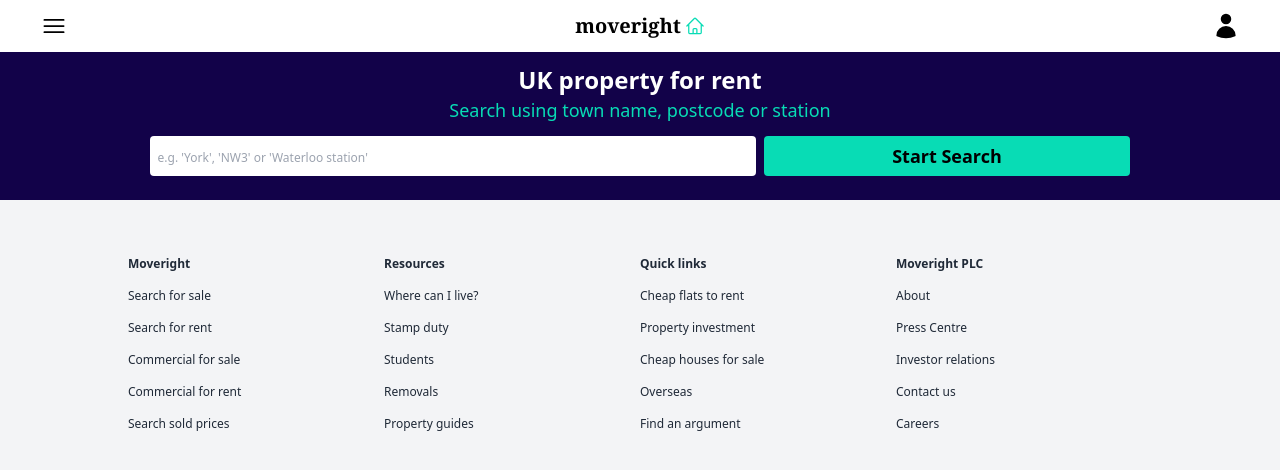
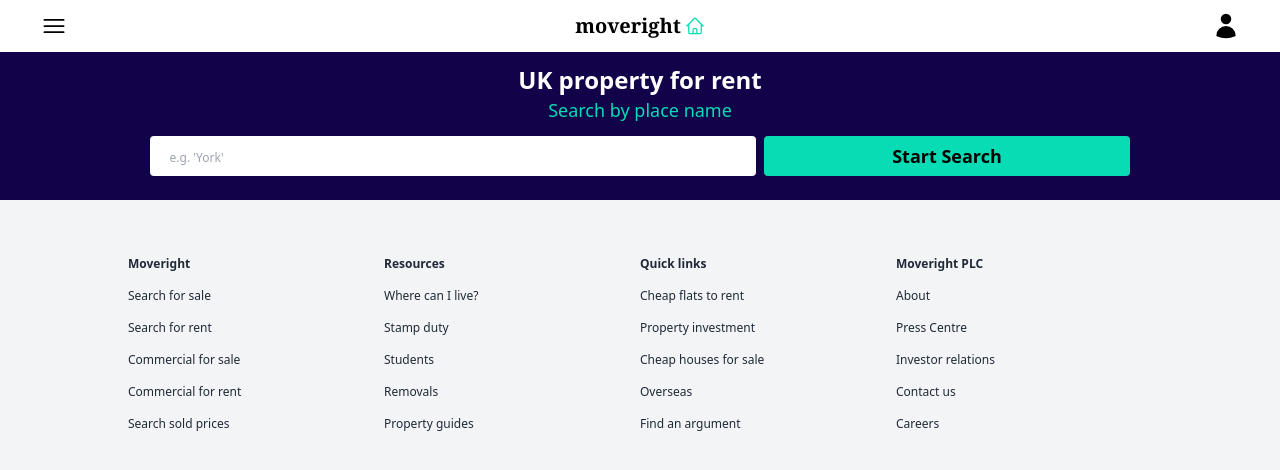
Before and after one commit to jonnyabrams/moveright, a Next.js app: page /search-rent in a window 1280 px wide. Shown: the top 470 px of the page. Built offline with nearby package versions, Linux system fonts and the light colour scheme.

Commit message:
feat: pass search data as queries

```diff
--- a/components/Search.tsx
+++ b/components/Search.tsx
@@ -1,23 +1,44 @@
+import { useRouter } from "next/router";
+import { useState } from "react";
+
 interface IProps {
   title: string;
 }
 
 const Search = ({ title }: IProps) => {
+  const [searchInput, setSearchInput] = useState("");
+  const router = useRouter();
+
+  const search = () => {
+    router.push({
+      pathname: "/search-results",
+      query: {
+        type: title,
+        location: searchInput,
+      },
+    });
+  };
+
   return (
     <div className="flex flex-col justify-center items-center p-3 bg-[#120249]">
       <h1 className="text-white font-bold text-lg md:text-2xl">
         UK property for {title}
       </h1>
       <p className="text-[#08dcb5] text-xs md:text-lg">
-        Search using town name, postcode or station
+        Search by place name
       </p>
       <div className="flex space-x-2 p-3 w-[80%]">
         <input
-          className="placeholder:text-xs flex-4 p-2 rounded flex-grow outline-none"
+          value={searchInput}
+          onChange={(e) => setSearchInput(e.target.value)}
+          className="placeholder:text-xs placeholder:p-3 flex-4 p-2 rounded flex-grow outline-none"
           type="text"
-          placeholder="e.g. 'York', 'NW3' or 'Waterloo station'"
+          placeholder="e.g. 'York'"
         />
-        <button className="bg-[#08dcb5] h-10 font-bold rounded cursor-pointer flex-1 text-xs p-1 md:text-lg">
+        <button
+          onClick={search}
+          className="bg-[#08dcb5] h-10 font-bold rounded cursor-pointer flex-1 text-xs p-1 md:text-lg"
+        >
           Start Search
         </button>
       </div>
--- a/pages/search-rent.tsx
+++ b/pages/search-rent.tsx
@@ -6,7 +6,7 @@ const SearchRent = () => {
   return (
     <div>
       <Header />
-        <Search title="rent" />
+      <Search title="rent" />
       <Footer />
     </div>
   );
--- /dev/null
+++ b/pages/search-results.tsx
@@ -0,0 +1,10 @@
+import { useRouter } from "next/router";
+
+const SearchResults = () => {
+  const router = useRouter();
+  const {type, location} = router.query;
+
+  return <div>{type} {location}</div>;
+};
+
+export default SearchResults;
--- a/pages/search-sale.tsx
+++ b/pages/search-sale.tsx
@@ -6,7 +6,7 @@ const SearchSale = () => {
   return (
     <div>
       <Header />
-        <Search title="sale" />
+      <Search title="sale" />
       <Footer />
     </div>
   );
```
